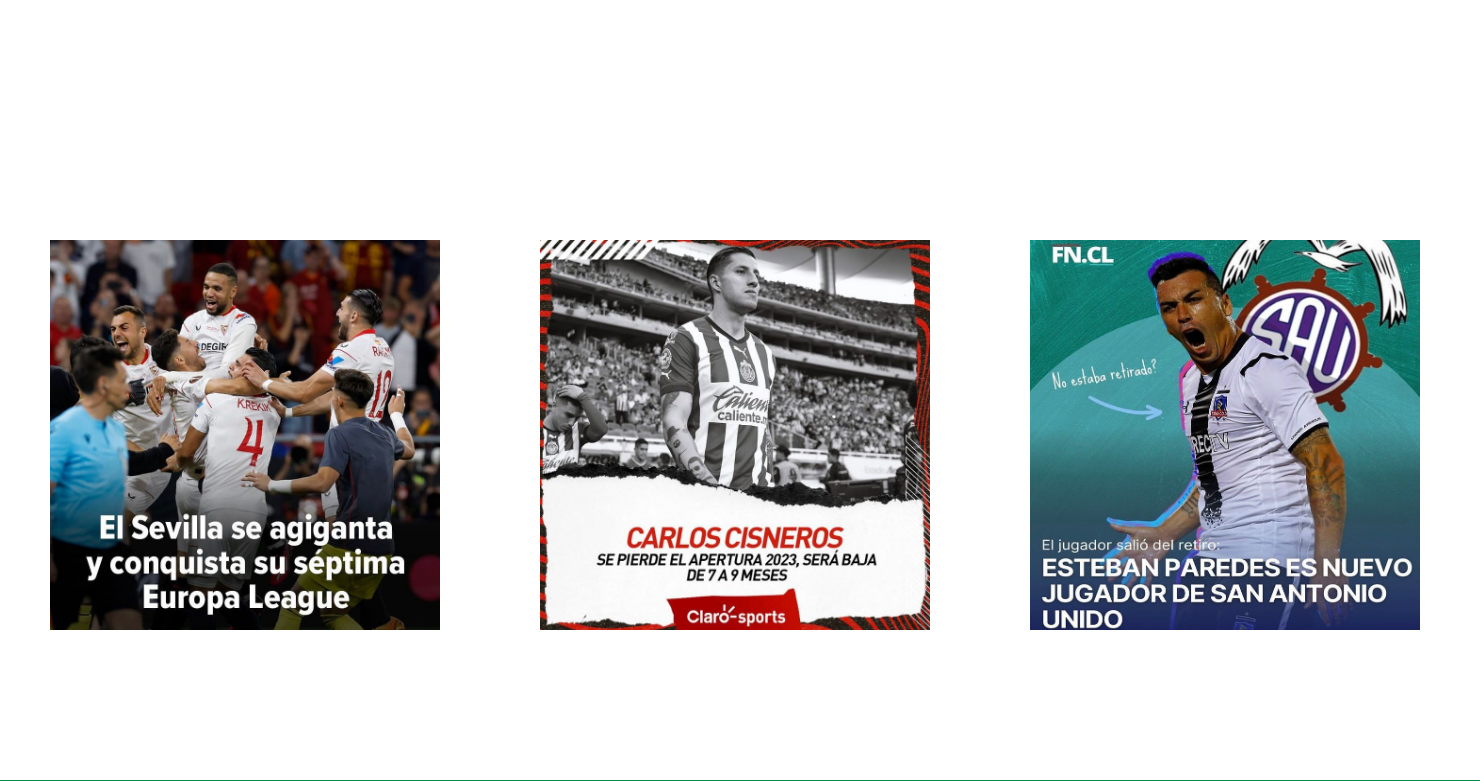
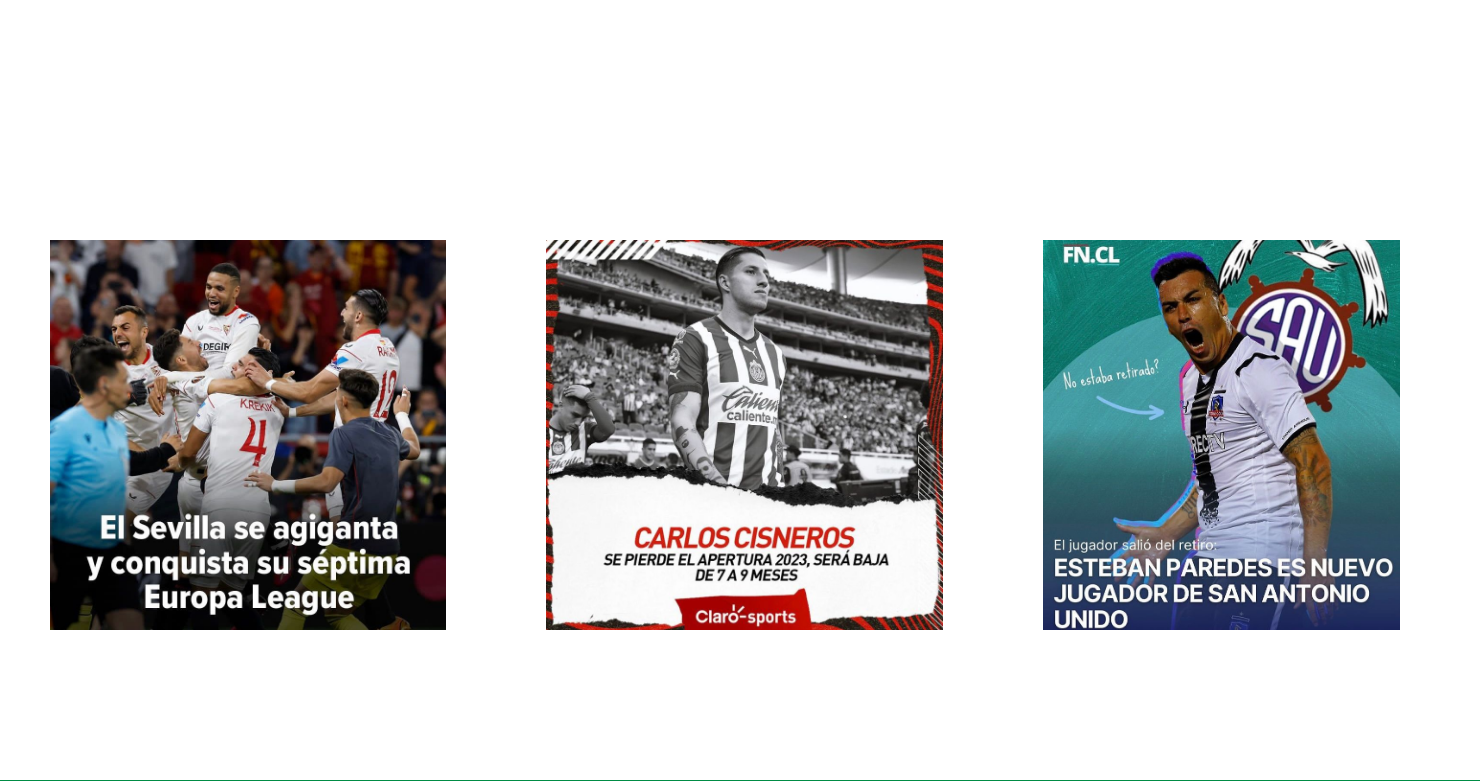
Before and after one commit to Sabers26/ClubDeportivo, a Django app: page / in a window 1480 px wide. Shown: the part 1102-1883 px from the top of the page. Run offline with Django 4.2, Linux system fonts and the light colour scheme; some libraries are stand-ins or nearby versions.

Commit message:
mod imagenes

```diff
--- a/app/static/app/css/index.css
+++ b/app/static/app/css/index.css
@@ -31,7 +31,7 @@
 }
 
 img {
-  width: 120px;
+  width: 110px;
   height: 50px;
   float: left;
   padding: 8px;
@@ -120,22 +120,21 @@
 }
 
 .noticias {
-
   display: flex;
   cursor: pointer;
   transition: 0, 5s;
 }
 
 .noticias img {
-  justify-content: center;
+  justify-content: space-between;
   padding: 50px;
-  width: 490px;
+  width: 100%;
   height: 490px;
 }
 
 
 
-.buboimg1:hover {
+.cuboimg1:hover {
   transform: scale(1.1);
   transition: 0.3s;
 }
--- a/app/templates/base.html
+++ b/app/templates/base.html
@@ -28,10 +28,6 @@
         <li><a href="#">Sobre el club</a></li>
         <li><a href="#">Arriendo canchas</a></li>
         <li><a href="#">Contactos</a></li>
-
-
-
-
       </ul>
     </nav>
   </header>
--- a/app/templates/index.html
+++ b/app/templates/index.html
@@ -32,7 +32,7 @@
     </h3>
 
     <div class="noticias">
-        <div class="buboimg1">
+        <div class="cuboimg1">
         <img src="{% static 'app/' %}assets/noticiaimg1.jpeg" alt="">
         </div>
 
```
